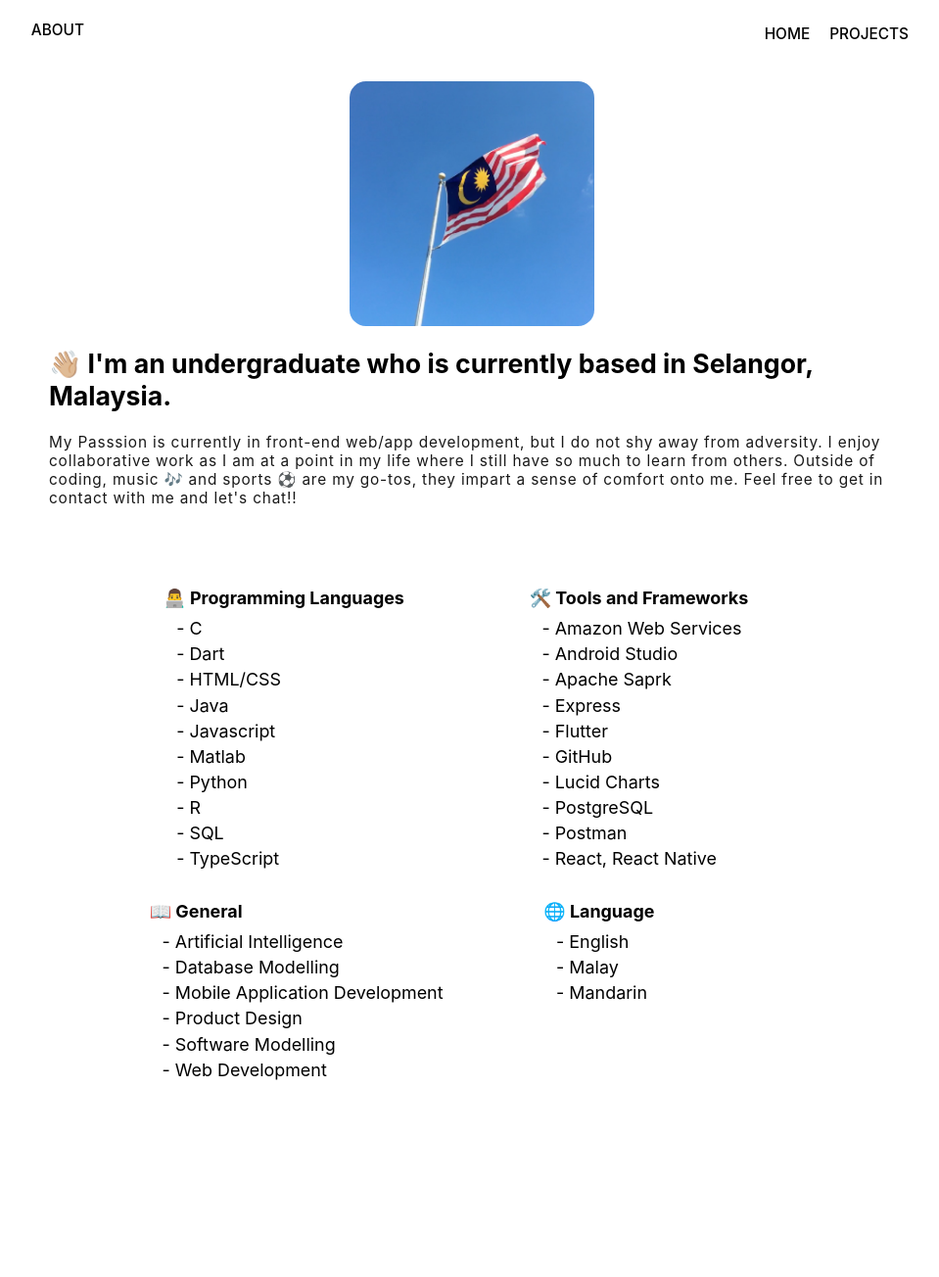
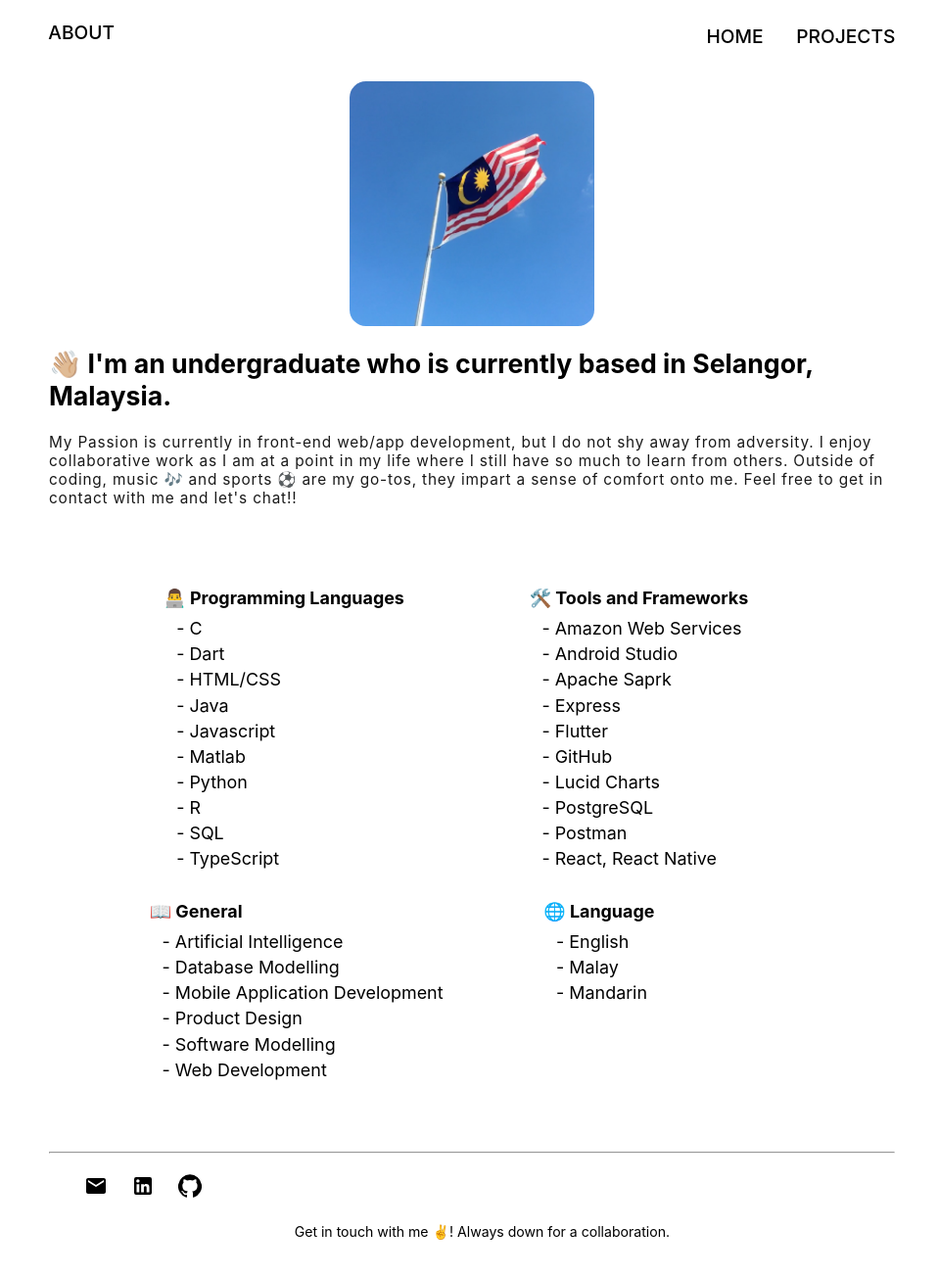
Before and after one commit to JengsHub/portfolio, a React (Create React App) app: page /portfolio/about in a window 1280 px wide. Shown: the top 1304 px of the page at 98% size, without its empty margins (158-1117 px from the left). Before the commit the page ends 1162 px from the top, so only its background shows below. Built offline with nearby package versions, Linux system fonts and the light colour scheme.

Commit message:
UI update

```diff
--- a/public/index.html
+++ b/public/index.html
@@ -20,7 +20,7 @@
       work correctly both with client-side routing and a non-root public URL.
       Learn how to configure a non-root public URL by running `npm run build`.
     -->
-    <title> Jeng Yue: Software Engineer</title>
+    <title> Jeng Yue Ong</title>
     <script type="text/javascript">
       // Single Page Apps for GitHub Pages
       // MIT License
--- a/src/App.css
+++ b/src/App.css
@@ -22,20 +22,25 @@
   float: right;
   padding: 0.651041vw;
   margin-top: 1.3vw;
-  font-size: 1.2vw;
   font-weight: 500;
+  margin-right: 1.2vw;
 }
 
 .nav-bar-left a {
   float: left;
   padding: 0.3255vw;
+  margin-left: 1.5vw;
   margin-top: 1.302vw;
-  font-size: 1.2vw;
   font-weight: 500;
 }
 
 .nav-bar {
   height: 6.5vw;
+  font-size: 1.5vw;
+}
+
+.nav-bar a{
+  text-decoration: none;
 }
 
 .profile-text {
@@ -46,6 +51,11 @@
 }
 
 .intro {
+  font-size: 2.083vw;
+}
+
+.intro-projects {
+  margin-left: 3vw;
   font-size: 2.083vw;
 }
 
@@ -108,6 +118,7 @@
   max-height: 15%;
   margin: auto;
   margin-top: 5%;
+  cursor: pointer;
 }
 
 .card-content {
@@ -168,7 +179,6 @@
 .contact-dt {
   padding: 0.9765vw;
   padding-top: 5%;
-  align-items: center;
   padding-bottom: 5%;
 }
 
@@ -204,7 +214,6 @@
   border: none;
   color: black;
   text-align: center;
-  font-size: 1.2vw;
   margin: 0.26041vw 0.130vw;
   transition: 0.3s;
   text-decoration: none;
--- a/src/pages/About.js
+++ b/src/pages/About.js
@@ -2,6 +2,7 @@ import "../App.css";
 import "../about.css";
 import { Box, Container } from "@material-ui/core";
 import image from "../images/Malaysia.jpg";
+import Contact from "./Contact/Contact";
 // import gif from "../images/sparkle.gif";
 
 function About() {
@@ -47,7 +48,7 @@ function About() {
           👋🏼 I'm an undergraduate who is currently based in Selangor, Malaysia.
         </h2>
         <p className="profile-text">
-          My Passsion is currently in front-end web/app development, but I do not
+          My Passion is currently in front-end web/app development, but I do not
           shy away from adversity. I enjoy collaborative work as I am at a point
           in my life where I still have so much to learn from others. Outside
           of coding, music 🎶 and sports ⚽ are my go-tos, they impart a sense
@@ -82,8 +83,8 @@ function About() {
               ))}
           </div>
         </div>
-        <div className="bottom"></div>
       </Container>
+      <Contact></Contact>
     </Box>
   );
 }
--- a/src/pages/Contact.js
+++ /dev/null
@@ -1,16 +0,0 @@
-import "../App.css";
-import { Container } from "@material-ui/core";
-import MarkunreadMailboxIcon from "@material-ui/icons/MarkunreadMailbox";
-
-function Contact() {
-  return (
-    <Container maxWidth="md" className="contact-dt">
-      <h1 className="email">
-        <MarkunreadMailboxIcon className="email" /> jong0021@student.monash.edu
-      </h1>
-      <p className="text-in-touch">Get in touch with me ✌️! Always down for a collaboration. </p>
-    </Container>
-  );
-}
-
-export default Contact;
--- /dev/null
+++ b/src/pages/Contact/Contact.js
@@ -0,0 +1,16 @@
+import "../../App.css";
+import "./contact.css";
+import { Container } from "@material-ui/core";
+import ContactRow from "./ContactRow";
+
+function Contact() {
+  return (
+    <Container maxWidth="md" className="contact-dt">
+      <hr></hr>
+      <ContactRow/>
+      <p className="in-touch">Get in touch with me ✌️! Always down for a collaboration. </p>
+    </Container>
+  );
+}
+
+export default Contact;
--- /dev/null
+++ b/src/pages/Contact/ContactRow.js
@@ -0,0 +1,35 @@
+import "./contact.css";
+import { Container } from "@material-ui/core";
+import Mail from "@material-ui/icons/Mail";
+import LinkedIn from "@material-ui/icons/LinkedIn";
+import GitHub from "@material-ui/icons/GitHub";
+import IconButton from "@material-ui/core/IconButton";
+
+function Contact() {
+  function openLinked() {
+    window.open("", "_blank");
+  }
+
+  function openGitHub() {
+    window.open("", "_blank");
+  }
+
+  function openMail() {
+    window.open("", "_blank");
+  }
+  return (
+    <Container className="contact-row">
+      <IconButton onClick={openMail}>
+        <Mail style={{ color: "black" }}></Mail>
+      </IconButton>
+      <IconButton onClick={openLinked}>
+        <LinkedIn style={{ color: "black" }}></LinkedIn>
+      </IconButton>
+      <IconButton onClick={openGitHub}>
+        <GitHub style={{ color: "black" }}></GitHub>
+      </IconButton>
+    </Container>
+  );
+}
+
+export default Contact;
--- /dev/null
+++ b/src/pages/Contact/contact.css
@@ -0,0 +1,9 @@
+.contact-row{
+    display: flex;
+    justify-content: center;
+}
+
+.in-touch {
+    display: flex;
+    justify-content: center;
+}
--- a/src/pages/Home.js
+++ b/src/pages/Home.js
@@ -2,7 +2,7 @@ import "../App.css";
 import Profile from "./Profile";
 import { Box } from "@material-ui/core";
 import RecentWorks from "./RecentWorks";
-import Contact from "./Contact";
+import Contact from "./Contact/Contact";
 
 function Home() {
   return (
--- a/src/pages/Projects.js
+++ b/src/pages/Projects.js
@@ -10,6 +10,7 @@ import DataVisCard from "./ProjectCards/DataVisCard";
 import { useEffect } from "react";
 import BigDataCard from "./ProjectCards/BigDataCard";
 import DataAnalyticsCard from "./ProjectCards/DataAnalyticsCard";
+import Contact from "./Contact/Contact";
 
 function Projects() {
   useEffect(()=>{
@@ -17,7 +18,7 @@ function Projects() {
   })
   return (
     <Box>
-        <h1 className="intro">My Projects</h1>
+        <h1 className="intro-projects">My Projects</h1>
         <TASCard></TASCard>
         <BigDataCard></BigDataCard>
         <FlatlandCard></FlatlandCard>
@@ -27,7 +28,7 @@ function Projects() {
         <GitMonitorCard></GitMonitorCard>
         <DataVisCard></DataVisCard>
         <DataAnalyticsCard></DataAnalyticsCard>
-        <div className="bottom"></div>
+        <Contact></Contact>
     </Box>
   );
 }
```
Also changed, not shown: 1 other file (tests, documents, lock files or other folders).
